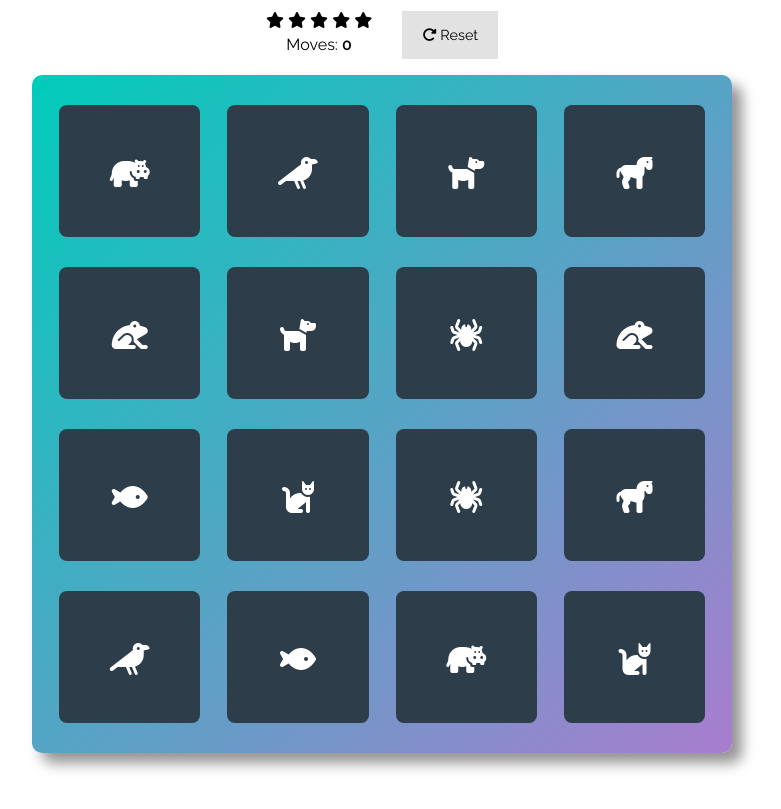
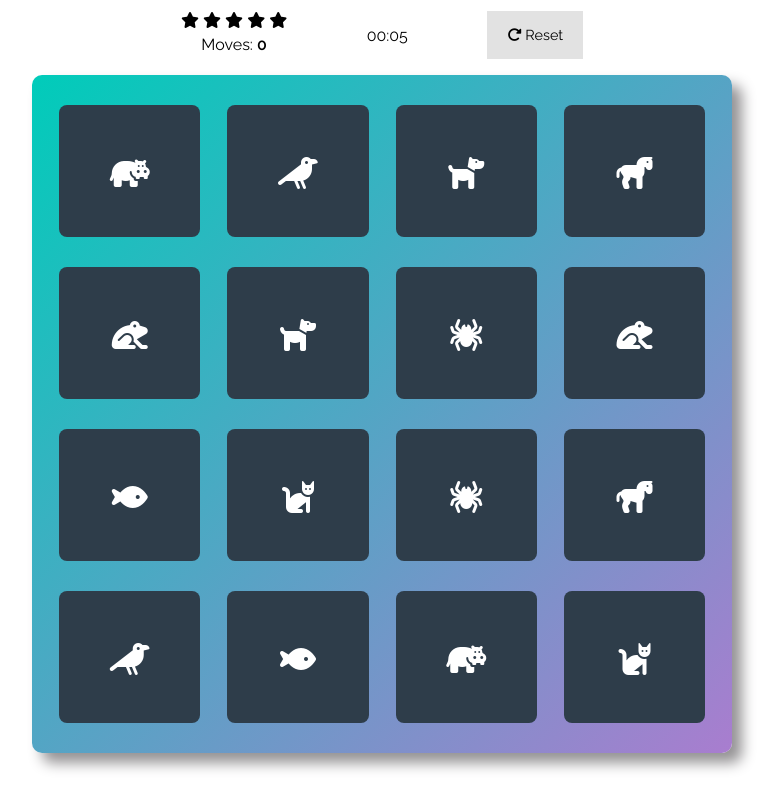
Before and after one commit to dinakonto/memory-game, a website: page index.html in a window 1280 px wide. Shown: the part 90-899 px from the top of the page, without its empty margins (258-1039 px from the left). Drawn offline with Linux system fonts and the light colour scheme.

Commit message:
Added basic timer

```diff
--- a/css/styles.css
+++ b/css/styles.css
@@ -35,14 +35,20 @@ h1 {
   justify-content: center;
 }
 
-.game-info .moves {
-  padding-right: 30px;
+.game-info p {
+  margin: 5px 0;
+  font-size: 1em;
+}
+
+.game-info .timer {
+  padding-top: 10px;
+  margin: 0 50px;
+  min-width: 100px;
   text-align: center;
 }
 
-.game-info p {
-  margin: 5px 0;
-  font-size: 1em;
+.game-info .moves {
+  text-align: center;
 }
 
 #move-count {
--- a/index.html
+++ b/index.html
@@ -28,6 +28,11 @@
           <i class="fas fa-star"></i>
         </div>
         <p>Moves: <span id="move-count">0</span></p>
+      </div>
+      <div class="timer">
+        <p>
+        <span id="min">00</span>:<span id="sec">00</span>
+        </p>
       </div>
       <button id="btn-reset"><i class="fas fa-redo-alt"></i> Reset</button>
     </section>
--- a/js/app.js
+++ b/js/app.js
@@ -1,11 +1,9 @@
 /*
  *    STILL TO DO
- *    + star rating that starts with 3-5 and reduces as moves are made
  *    + timer that starts when you show first card, ends when you match all
- *      + add star rating and time to success modal
+ *      + add finish time to success modal
  *    + responsive behaviour
  *    + transitions and animations
- *    + README.md file
  *    MAYBE
  *    + keyboard accessibility
  */
@@ -39,6 +37,9 @@ let openCards = [];
 // Move counter
 let moveCount = 0;
 
+// Timer
+let sec = 0;
+
 /* * * * * * * * *
  FUNCTIONS
  * * * * * * * * */
@@ -71,6 +72,10 @@ function resetDeck() {
   moveCount = 0;
   let moveDisplay = document.getElementById('move-count');
   moveDisplay.innerText = moveCount;
+  //Reset timer
+  sec = 0;
+  document.querySelector('#min').innerHTML = '00';
+  document.querySelector('#sec').innerHTML = '00';
   //Reset stars
   let stars = document.querySelectorAll('.fa-star');
   for (let star of stars) {
@@ -96,6 +101,13 @@ function moveCounter() {
   let moveDisplay = document.getElementById('move-count');
   moveDisplay.innerText = moveCount;
 };
+
+// Timer function
+function fixTime(val) {
+  // Learned about simple timer method here
+  // https://stackoverflow.com/questions/5517597/plain-count-up-timer-in-javascript
+  return val > 9 ? val : '0' + val;
+}
 
 // Star ratings
 function starOff(num) {
@@ -207,5 +219,11 @@ for (const card of cards) {
   });
 };
 
+// Timer
+setInterval( function() {
+  document.querySelector('#min').innerHTML = fixTime(parseInt(sec / 60, 10));
+  document.querySelector('#sec').innerHTML = fixTime(++sec % 60);
+}, 1000);
+
 // Reset the deck and the move counter
 resetButton.onclick = resetDeck;
```
